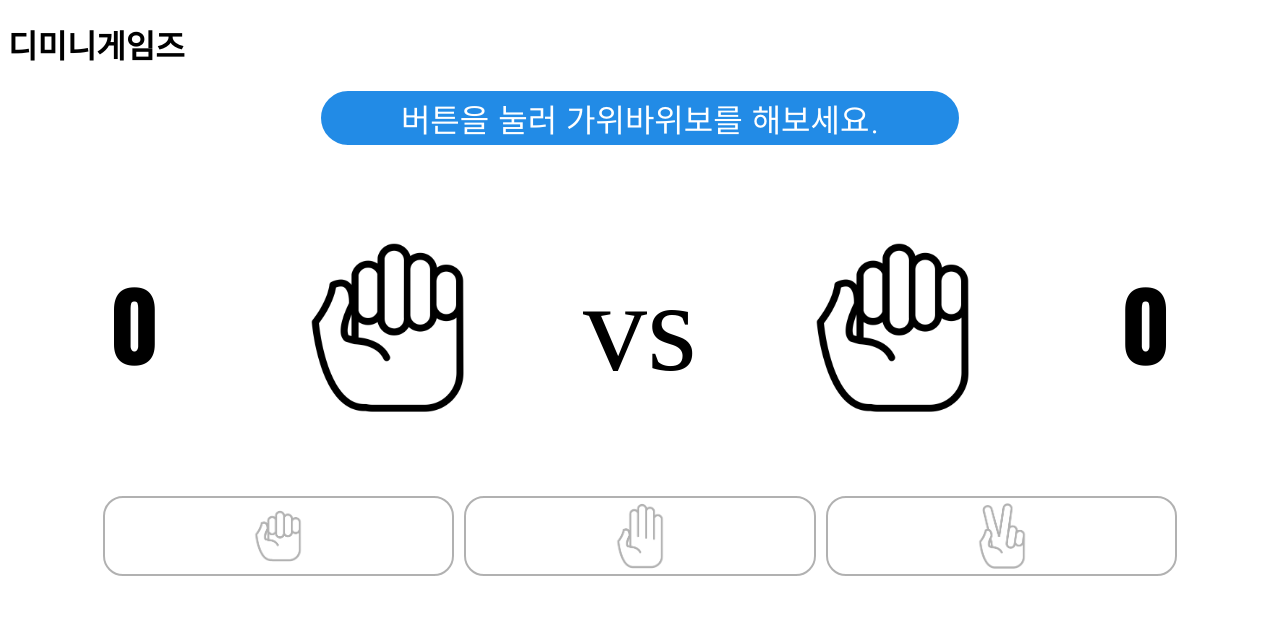
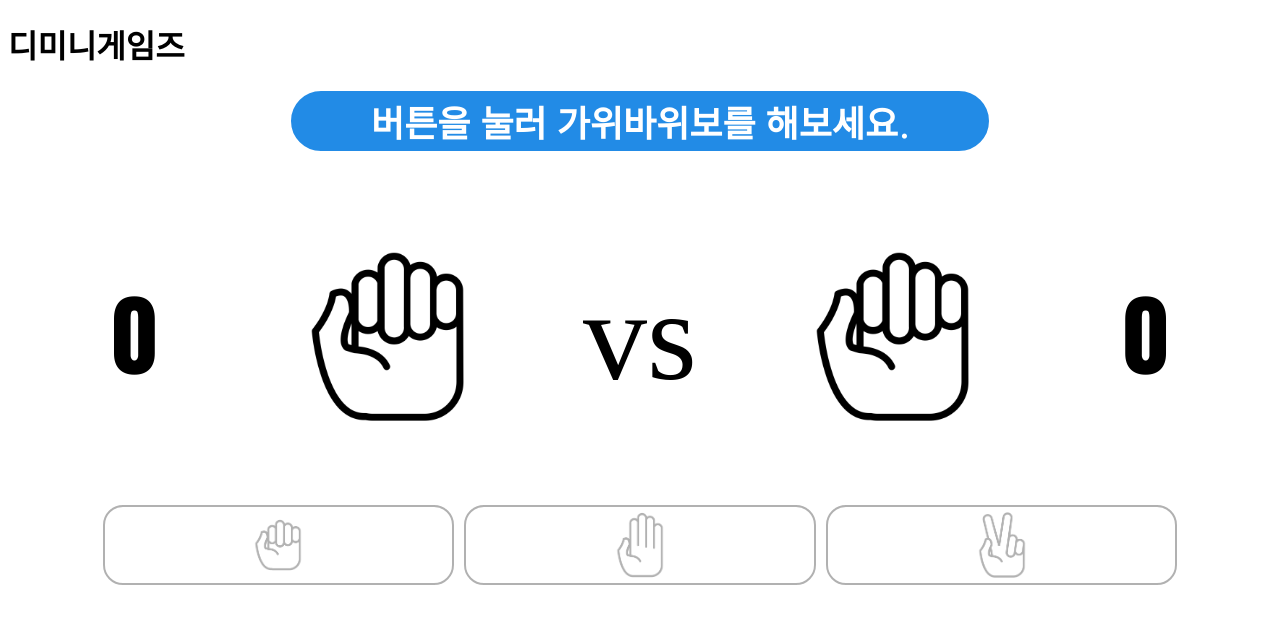
Before and after one commit to inudevs/Diminigames, a Vue app: page / in a window 1280 px wide. Shown: the top 624 px of the page. Built offline with nearby package versions, Linux system fonts and the light colour scheme.

Commit message:
결과 메시지 폰트 크기 가변적으로 수정

```diff
--- a/src/components/RockPaperScissors.vue
+++ b/src/components/RockPaperScissors.vue
@@ -107,8 +107,9 @@ export default {
   border-radius: 40px;
   color: white;
 
-  font-size: 2em;
+  font-size: 4.5vmin;
   font-family: "Nanum Gothic", sans-serif;
+  font-weight: bold;
 
   margin: 0 auto 0.75em auto;
   padding: 4px 80px;
```
